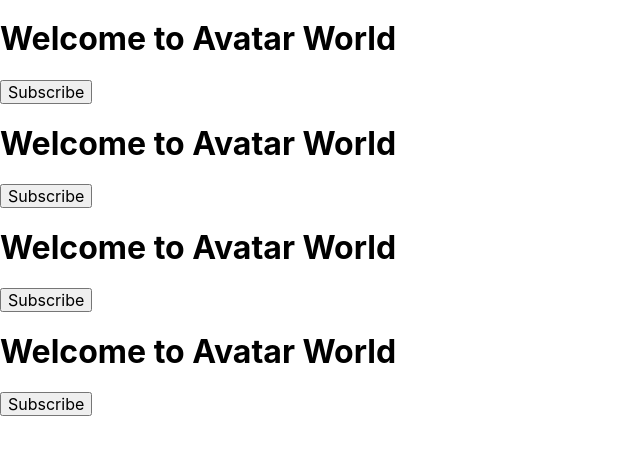
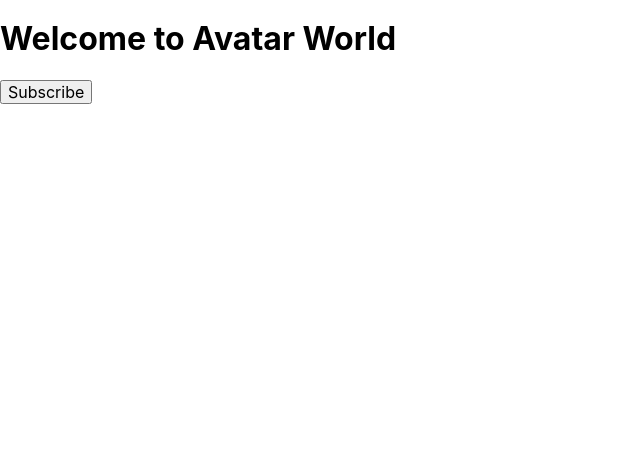
Before and after one commit to arsalan1990/React-App, a React (Create React App) app: page / in a window 1280 px wide. Shown: the top 454 px of the page, without its empty margins (0-640 px from the left). Built offline with nearby package versions, Linux system fonts and the light colour scheme.

Commit message:
Update index.js

```diff
--- a/src/index.js
+++ b/src/index.js
@@ -7,11 +7,7 @@ import * as serviceWorker from './serviceWorker';
 
 
 
-ReactDOM.render( <div> <Avatar />
-                <Avatar />
-                <Avatar />
-                <Avatar /> </div>
-    , document.getElementById('root'));
+ReactDOM.render( <Avatar />, document.getElementById('root'));
 
 
 
```
